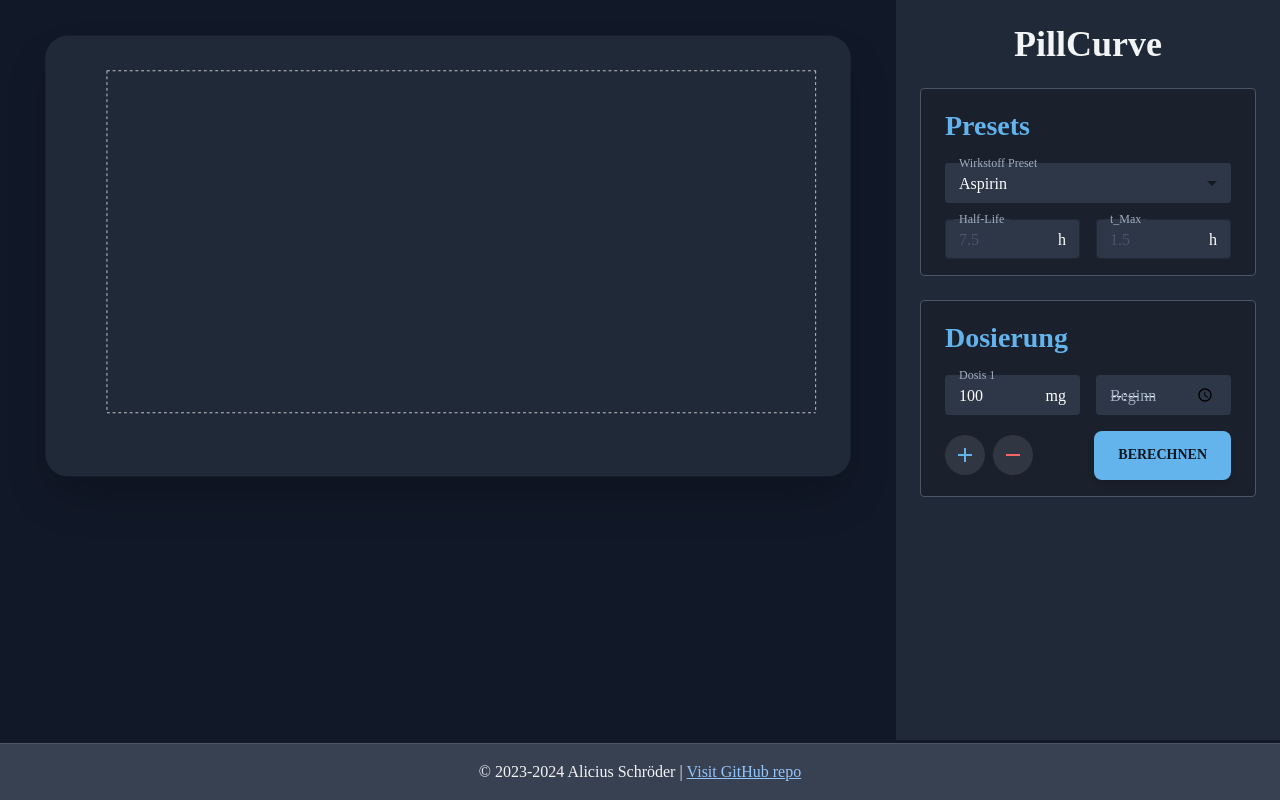
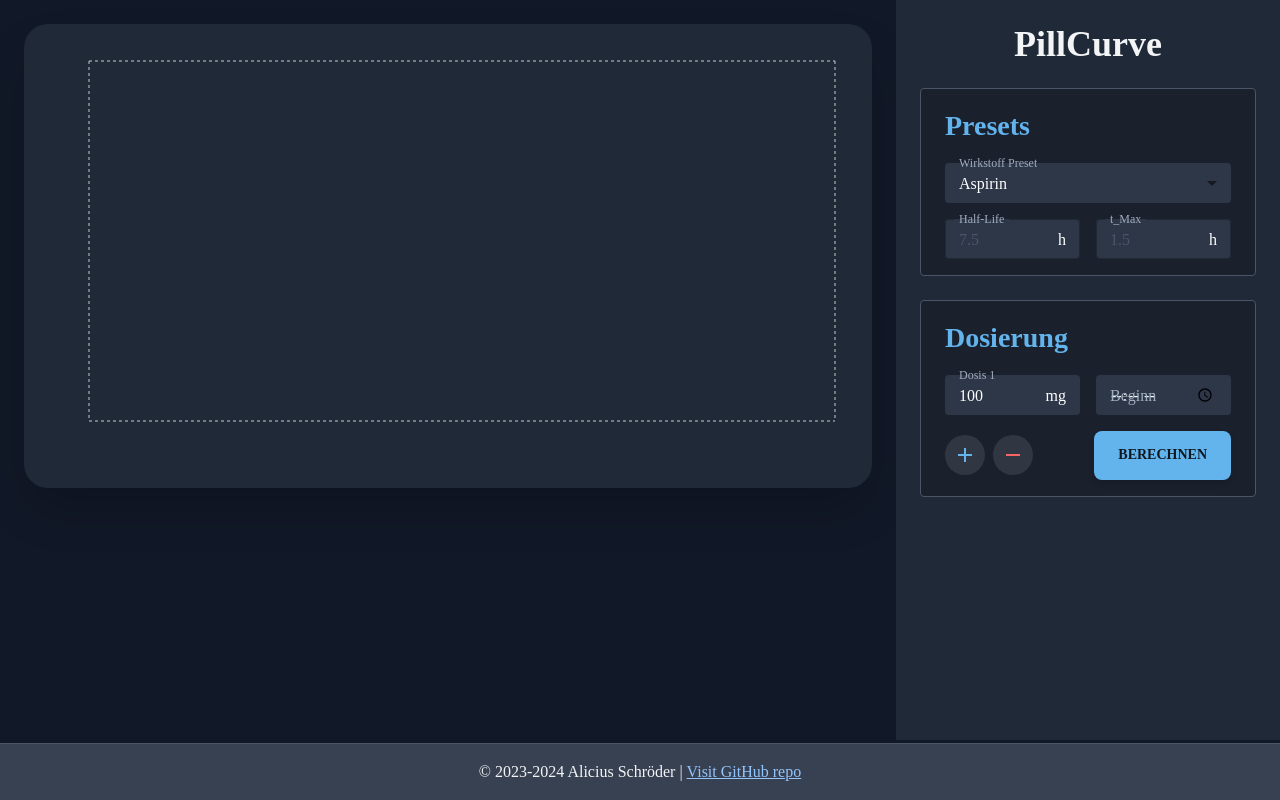
Before and after one commit to aliciusschroeder/pillcurve, a Next.js app: page /dosingform in a window 1280 px wide. Built offline with nearby package versions, Linux system fonts and the light colour scheme.

Commit message:
Remove mouse hover effect

```diff
--- a/src/components/ChartContainer.tsx
+++ b/src/components/ChartContainer.tsx
@@ -8,7 +8,7 @@ interface ChartContainerProps {
 const ChartContainer: React.FC<ChartContainerProps> = ({ children }) => {
   return (
     <section className="p-6 flex items-center justify-center flex-grow">
-      <div className="bg-gray-800 rounded-3xl shadow-2xl transform transition-all scale-95 hover:scale-100 flex-grow pr-8 py-8">
+      <div className="bg-gray-800 rounded-3xl shadow-2xl flex-grow pr-8 py-8">
         {children}
       </div>
     </section>
```
